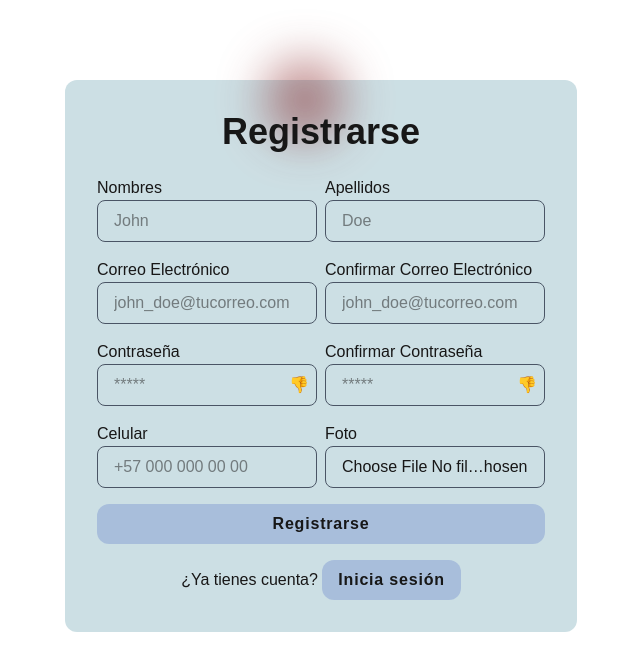
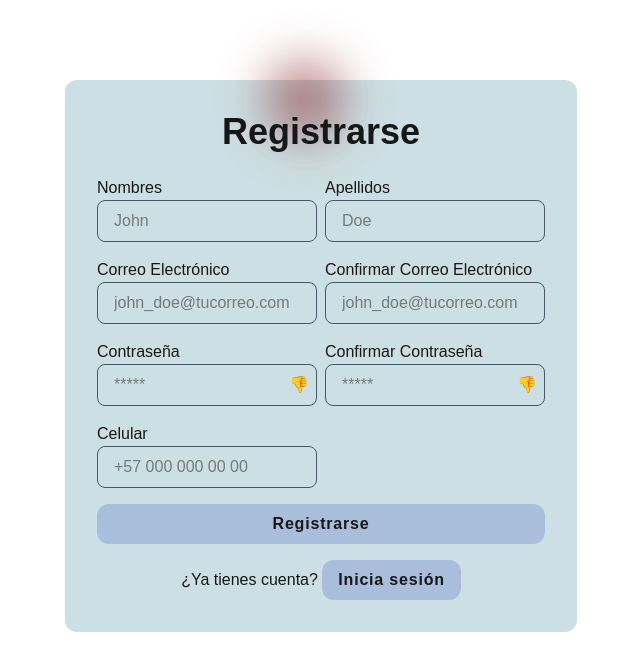
Before and after one commit to MaoMachado/jema-inmobiliaria, a Next.js app in the folder apps/frontend/: page / in a window 1280 px wide. Both pictures are taken after a click on the button "Regístrate". Shown: the top 670 px of the page, without its empty margins (319-959 px from the left). Built offline with nearby package versions, Linux system fonts and the light colour scheme; no server answers.

Commit message:
fix: remover input de foto no funcional del formulario registro

```diff
--- a/apps/frontend/app/page.tsx
+++ b/apps/frontend/app/page.tsx
@@ -51,7 +51,6 @@ export default function Home() {
     password: string,
     confirmPassword: string,
     confirmEmail: string,
-    foto?: string,
   ) => {
     e.preventDefault();
     setError("");
@@ -82,7 +81,6 @@ export default function Home() {
         celular,
         email,
         password,
-        foto,
       });
 
       setSuccess("Te registraste, ahora inicia sesión");
--- a/apps/frontend/app/page/Register.tsx
+++ b/apps/frontend/app/page/Register.tsx
@@ -35,7 +35,6 @@ export function Register({
   const [confirmEmail, setConfirmEmail] = useState<string>("");
   const [password, setPassword] = useState<string>("");
   const [confirmPassword, setConfirmPassword] = useState<string>("");
-  const [foto, setFoto] = useState<string>("");
 
   const [showPassword, setShowPassword] = useState<boolean>(false);
   const [showConfirmPassword, setShowConfirmPassword] =
@@ -53,7 +52,6 @@ export function Register({
           password,
           confirmPassword,
           confirmEmail,
-          foto,
         )
       }
       className="max-w-lg bg-cyan-800/20 backdrop-blur-lg p-8 mx-auto mt-20 rounded-xl relative"
@@ -178,18 +176,6 @@ export function Register({
               className="w-full rounded-lg border border-gray-600 px-4 py-2 focus:border-none focus:outline-none focus:ring-1 focus:ring-cyan-800"
             />
           </div>
-
-          <div>
-            <label htmlFor="foto">Foto</label>
-            <input
-              type="file"
-              id="foto"
-              name="foto"
-              value={foto}
-              onChange={(e) => setFoto(e.target.value)}
-              className="w-full rounded-lg border border-gray-600 px-4 py-2 focus:border-none focus:outline-none focus:ring-1 focus:ring-cyan-800"
-            />
-          </div>
         </div>
 
         <button
```
